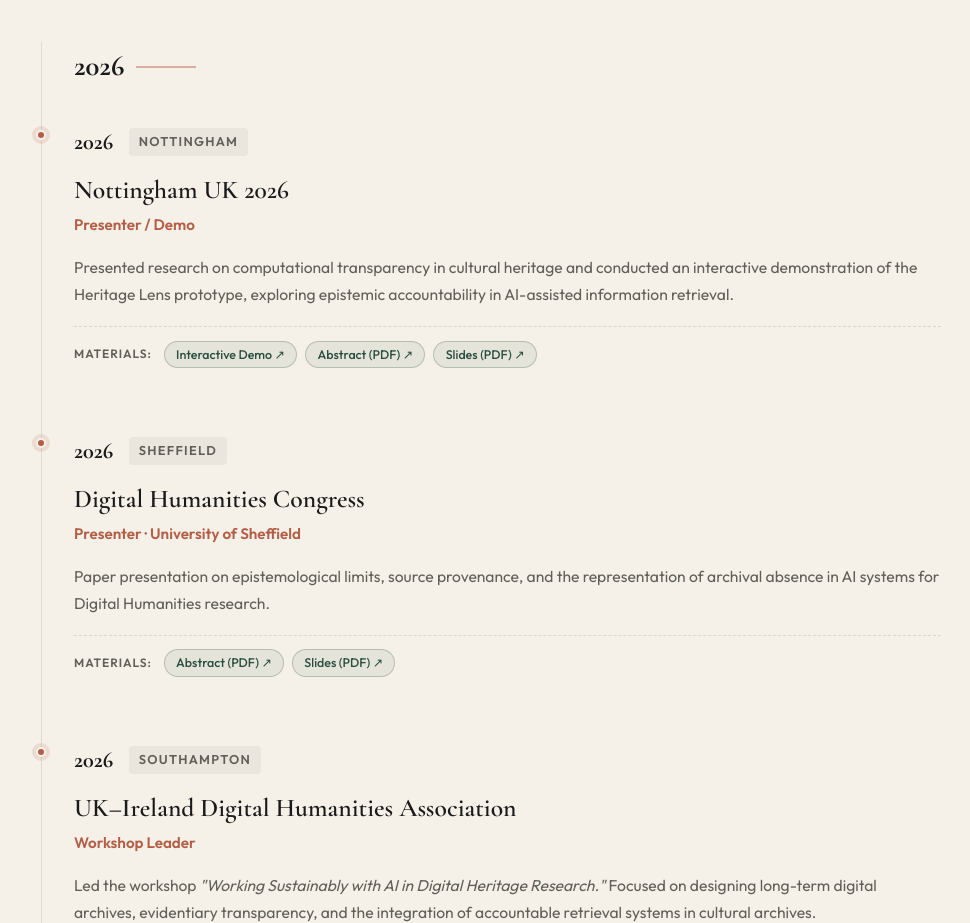
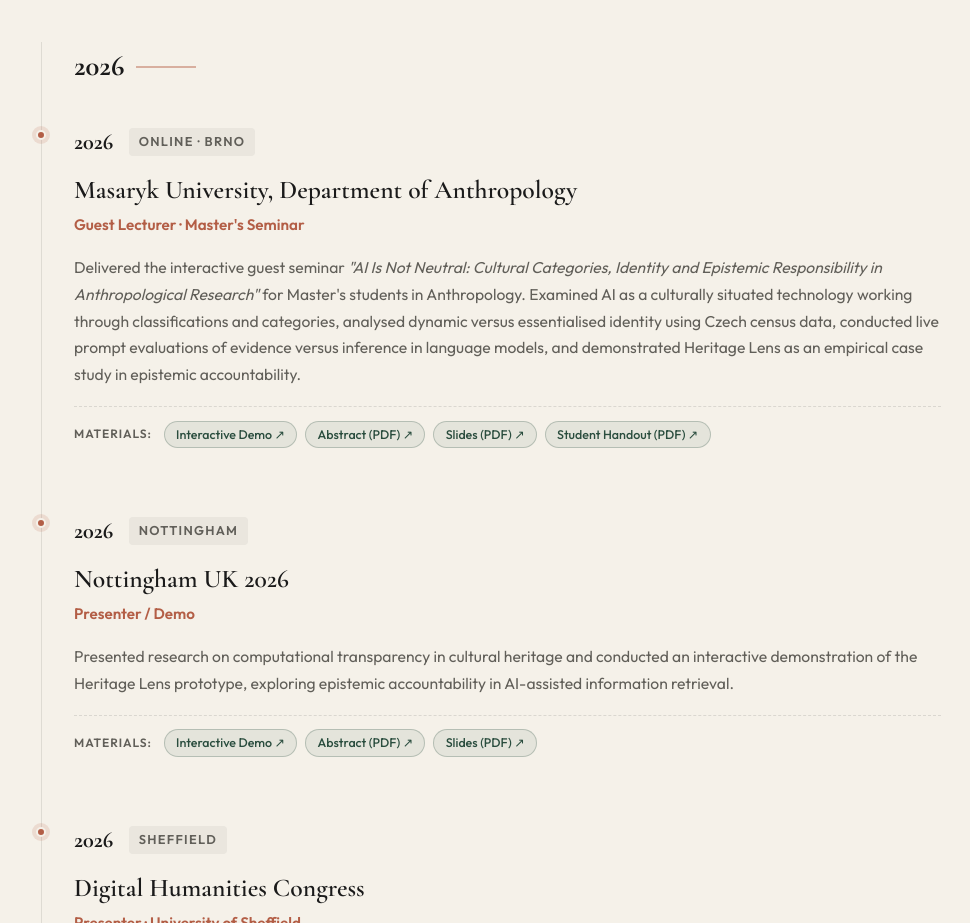
Before and after one commit to AidanandMe/2026-larissa-website, a website: page index.html in a window 1280 px wide. Shown: the part 4060-4983 px from the top of the page, without its empty margins (149-1119 px from the left). Drawn offline with nearby package versions, Linux system fonts and the light colour scheme.

Commit message:
Add Masaryk University Master's guest seminar and resource materials

```diff
--- a/index.html
+++ b/index.html
@@ -224,6 +224,26 @@
                     <!-- Year Header: 2026 -->
                     <div class="timeline-year-header">
                         <span class="timeline-year-badge">2026</span>
+                    </div>
+
+                    <!-- 2026: Masaryk University Guest Seminar -->
+                    <div class="timeline-item">
+                        <div class="timeline-meta">
+                            <span class="timeline-year">2026</span>
+                            <span class="timeline-location">Online &middot; Brno</span>
+                        </div>
+                        <div class="timeline-content">
+                            <h3 class="timeline-title">Masaryk University, Department of Anthropology</h3>
+                            <p class="timeline-role">Guest Lecturer &middot; Master's Seminar</p>
+                            <p class="timeline-desc">Delivered the interactive guest seminar <em>"AI Is Not Neutral: Cultural Categories, Identity and Epistemic Responsibility in Anthropological Research"</em> for Master's students in Anthropology. Examined AI as a culturally situated technology working through classifications and categories, analysed dynamic versus essentialised identity using Czech census data, conducted live prompt evaluations of evidence versus inference in language models, and demonstrated Heritage Lens as an empirical case study in epistemic accountability.</p>
+                            <div class="timeline-materials">
+                                <span class="materials-label">Materials:</span>
+                                <a href="#heritage-lens" class="material-pill active" title="Explore interactive demo">Interactive Demo ↗</a>
+                                <a href="materials/2026-masaryk-abstract.pdf" target="_blank" rel="noopener noreferrer" class="material-pill active" title="View seminar proposal and abstract PDF">Abstract (PDF) ↗</a>
+                                <a href="materials/2026-masaryk-slides.pdf" target="_blank" rel="noopener noreferrer" class="material-pill active" title="View presentation slides PDF">Slides (PDF) ↗</a>
+                                <a href="materials/2026-masaryk-student-handout.pdf" target="_blank" rel="noopener noreferrer" class="material-pill active" title="View student handout and anthropological audit guide PDF">Student Handout (PDF) ↗</a>
+                            </div>
+                        </div>
                     </div>
 
                     <!-- 2026: Nottingham UK 2026 -->
```
Also changed, not shown: 3 other files.
